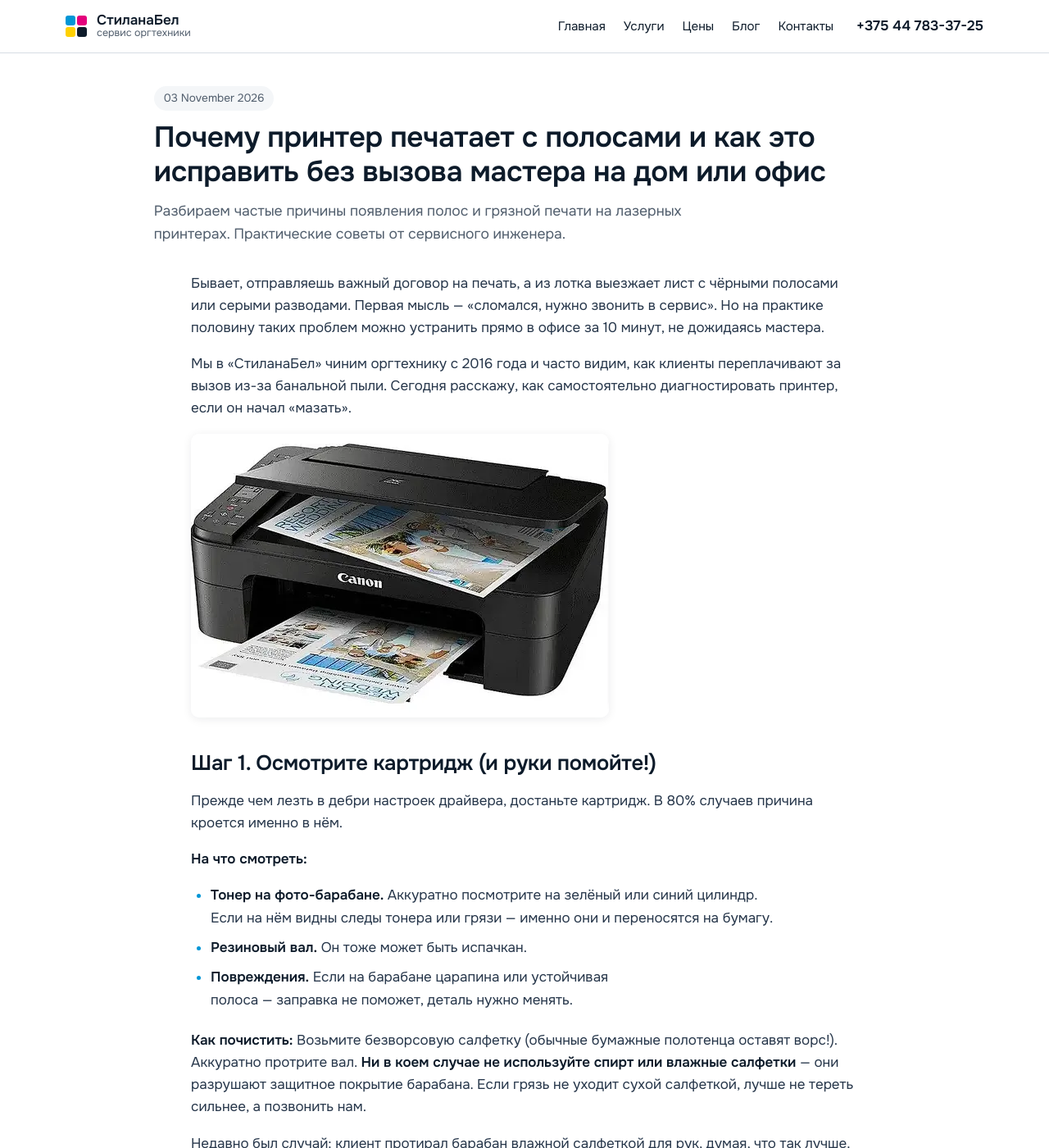
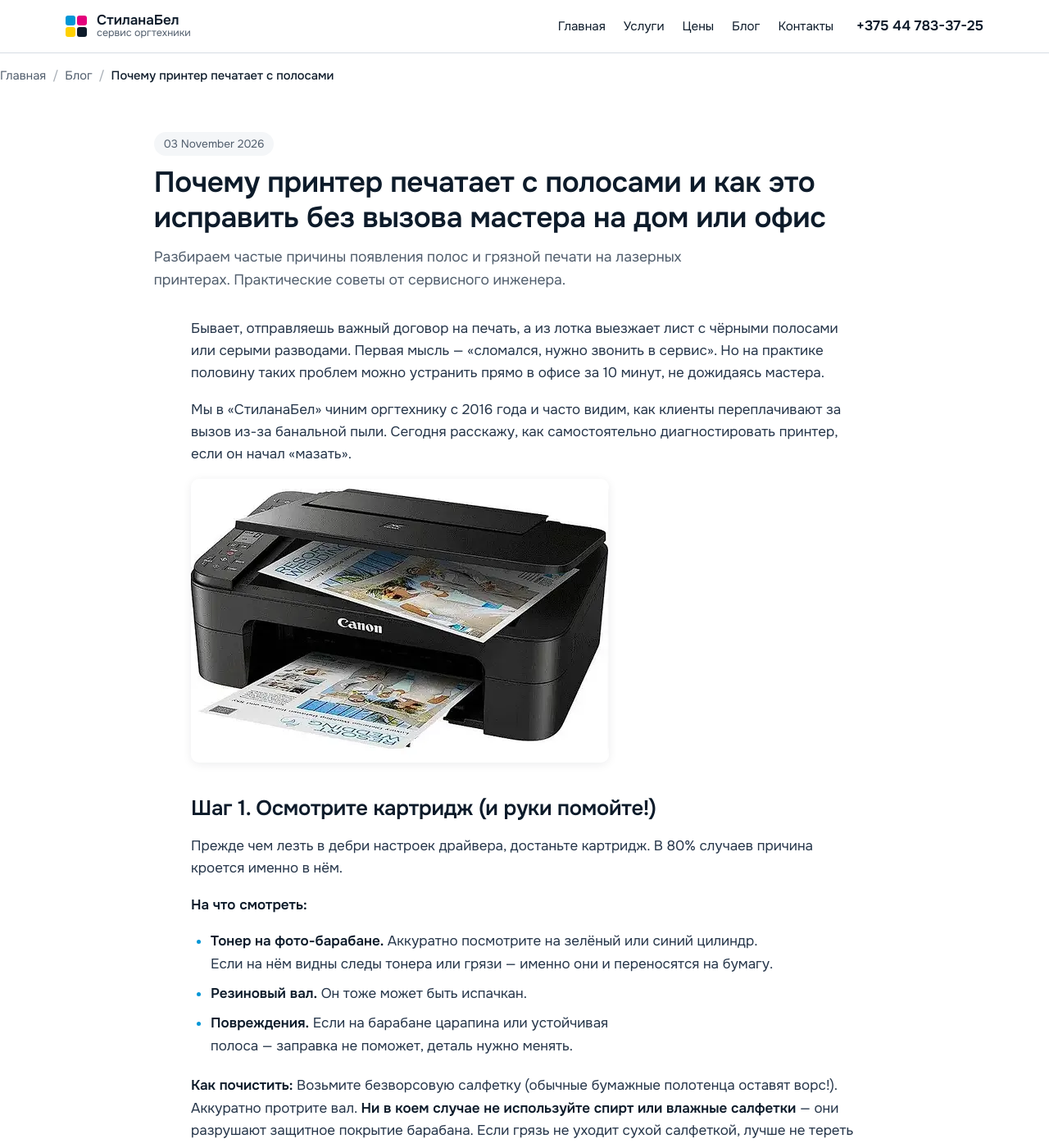
Before and after one commit to r1f666/stilanabel-service, a Jekyll site: the page built from docs/_posts/2026-11-03-chistka-printera.md, in a window 1280 px wide and 1400 px high. Shown: the whole window at 82% size. Built offline with Jekyll 4.4.1, drawn with Linux system fonts in a browser that asks for light colours; some web fonts are replaced.

Commit message:
feat: add breadcrumbs navigation for blog

```diff
--- a/docs/_layouts/default.html
+++ b/docs/_layouts/default.html
@@ -75,6 +75,20 @@
   </header>
 
   <main id="main">
+    {% if page.breadcrumbs %}
+    <nav class="breadcrumbs" aria-label="Хлебные крошки">
+      {% for crumb in page.breadcrumbs %}
+        {% if forloop.last %}
+          <span class="breadcrumbs__current">{{ crumb.text }}</span>
+        {% else %}
+          <a href="{{ crumb.url }}">{{ crumb.text }}</a>
+        {% endif %}
+        {% unless forloop.last %}
+          <span class="breadcrumbs__sep" aria-hidden="true">/</span>
+        {% endunless %}
+      {% endfor %}
+    </nav>
+    {% endif %}
     {{ content }}
   </main>
 
--- a/docs/_posts/2026-11-03-chistka-printera.md
+++ b/docs/_posts/2026-11-03-chistka-printera.md
@@ -3,6 +3,12 @@ layout: post
 title: "Почему принтер печатает с полосами и как это исправить без вызова мастера на дом или офис"
 date: 2026-11-03
 description: "Разбираем частые причины появления полос и грязной печати на лазерных принтерах. Практические советы от сервисного инженера."
+breadcrumbs:
+  - text: Главная
+    url: /
+  - text: Блог
+    url: /blog/
+  - text: Почему принтер печатает с полосами
 ---
 
 Бывает, отправляешь важный договор на печать, а из лотка выезжает лист с чёрными полосами или серыми разводами. Первая мысль — «сломался, нужно звонить в сервис». Но на практике половину таких проблем можно устранить прямо в офисе за 10 минут, не дожидаясь мастера.
--- a/docs/blog/index.html
+++ b/docs/blog/index.html
@@ -2,6 +2,10 @@
 layout: default
 title: Блог — полезные советы по обслуживанию оргтехники
 description: Статьи от наших сервисных инженеров о заправке картриджей, ремонте принтеров и обслуживании офисной техники.
+breadcrumbs:
+  - text: Главная
+    url: /
+  - text: Блог
 ---
 <section class="section">
   <div class="wrap">
--- a/docs/css/style.css
+++ b/docs/css/style.css
@@ -148,6 +148,13 @@ p{margin:0 0 1em}
   .dock a:nth-child(2){background:var(--viber)}
   .dock a:nth-child(3){background:var(--tg)}
 }
+/* Breadcrumbs */
+.breadcrumbs{display:flex;flex-wrap:wrap;gap:6px;align-items:center;padding:16px 0;font-size:.92rem;color:var(--muted)}
+.breadcrumbs a{color:var(--muted);text-decoration:none;transition:color .15s ease}
+.breadcrumbs a:hover{color:var(--ink);text-decoration:underline}
+.breadcrumbs__current{color:var(--ink);font-weight:500}
+.breadcrumbs__sep{margin:0 2px;opacity:.5}
+
 /* Blog */
 .post{max-width:min(80ch,90vw);margin-inline:auto;padding:40px 0 48px}
 .post__header{margin-bottom:32px}
```
